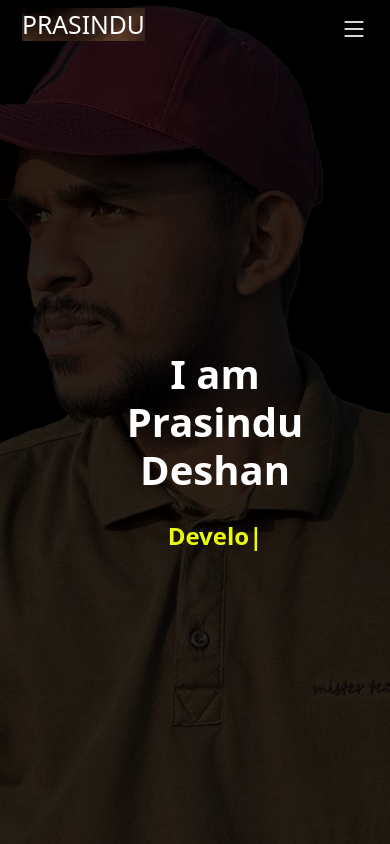
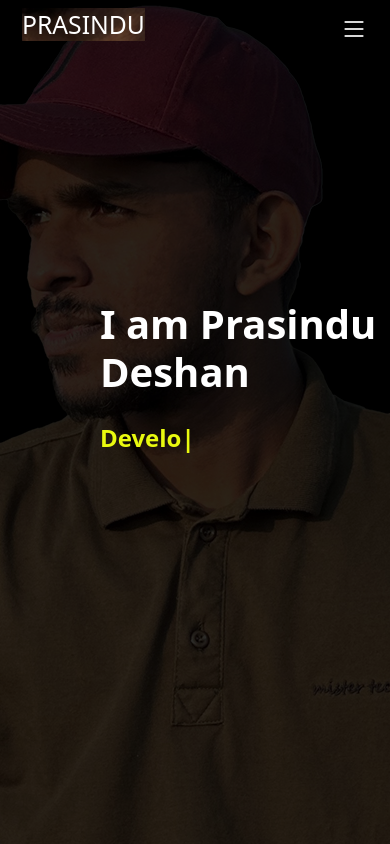
Before and after one commit to prasindu/my-portfolio, a plain HTML site: page index.html in a window 390 px wide. Shown: the top 844 px of the page. Drawn offline with nearby package versions, Linux system fonts and the light colour scheme.

Commit message:
title changes

```diff
--- a/assets/css/style.css
+++ b/assets/css/style.css
@@ -295,6 +295,7 @@ body{
 .hero{
     position: relative;
     height: 100%;
+    background-color: black;
 
 }
 .hero .hero-content{
@@ -351,8 +352,10 @@ body{
       background-repeat: no-repeat;
     }
     .container01{
-      margin-right: 60px;
-      margin-top: 50px;
+      text-align: left;
+      align-items: start;
+      justify-content: start;
+
     }
   }
   @media (max-width: 768px) {
```
